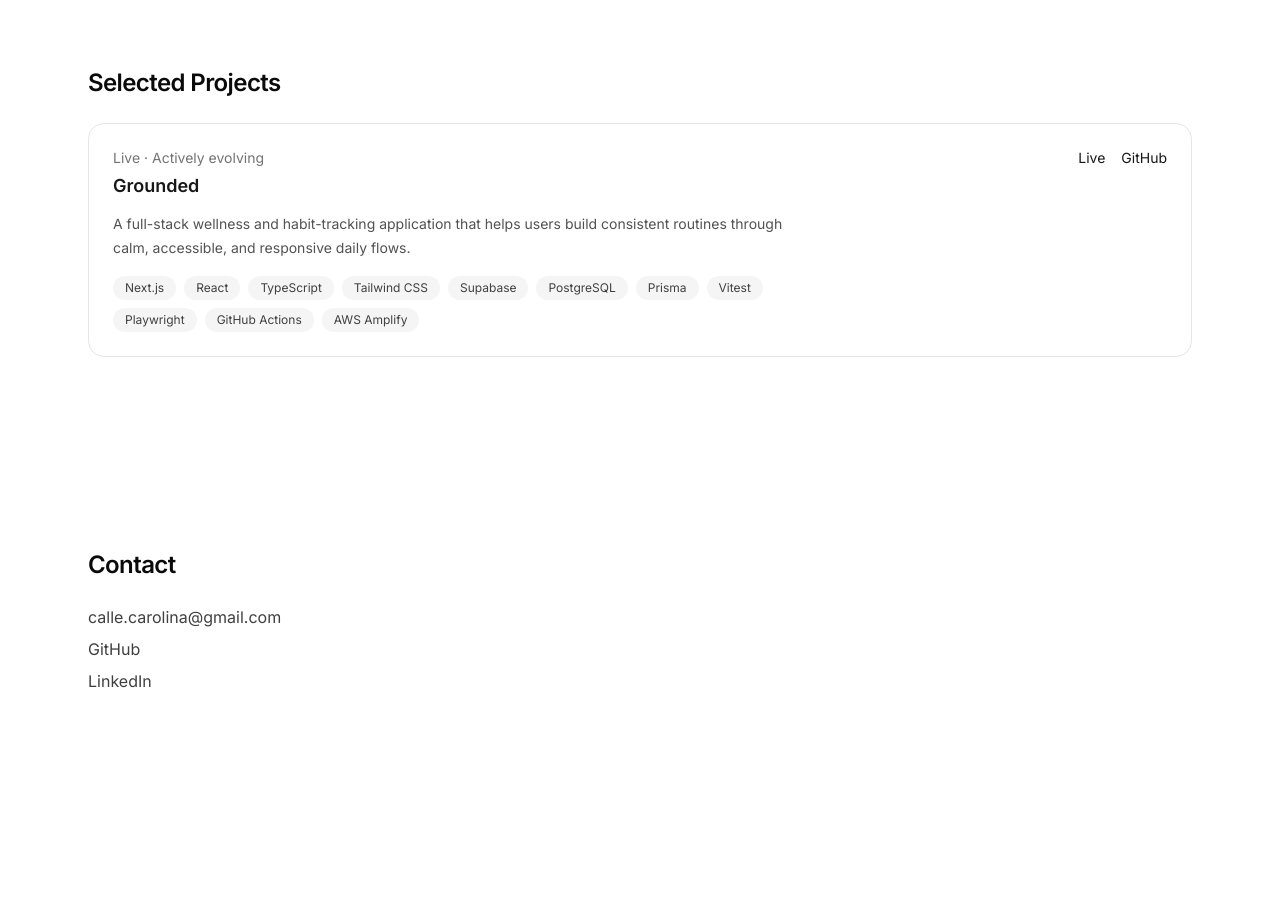
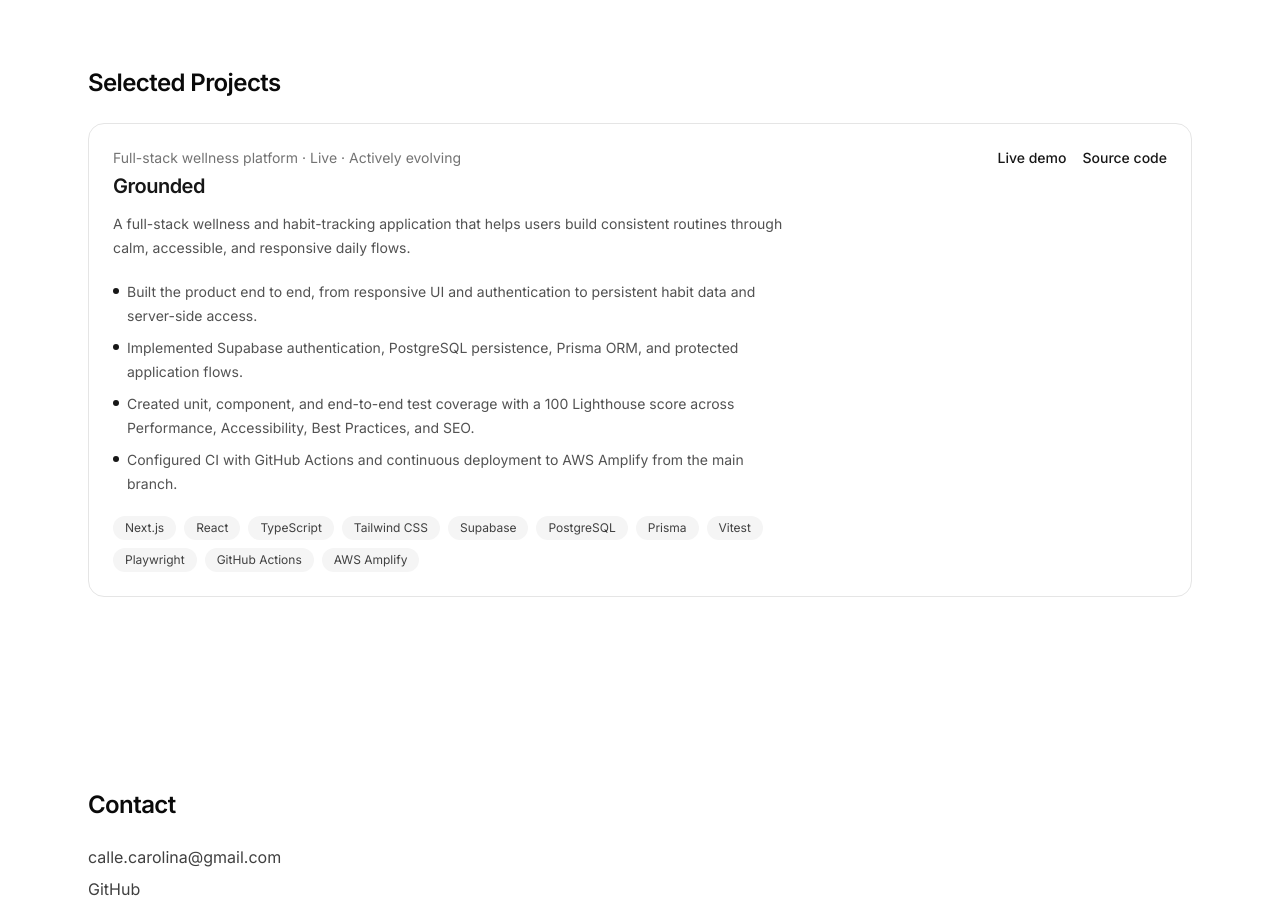
Before and after one commit to Lunarcito/lunarcitocode-portafolio, a Next.js app: page / in a window 1280 px wide. Shown: the part 1900-2813 px from the top of the page. Before the commit the page ends 2689 px from the top, so only its background shows below. Built offline with nearby package versions, Linux system fonts and the light colour scheme.

Commit message:
feat: showcase grounded project details

```diff
--- a/src/components/sections/Projects.tsx
+++ b/src/components/sections/Projects.tsx
@@ -4,17 +4,19 @@
 export function Projects() {
   return (
     <Section id="projects" title="Selected Projects">
-      <div className="space-y-6">
+      <div className="space-y-8">
         {projects.map((project) => (
           <article
-            key={project.title}
-            className="rounded-2xl border border-neutral-200 p-6"
+            key={project.id}
+            className="rounded-2xl border border-neutral-200 bg-white p-6"
           >
-            <div className="flex flex-col gap-4 md:flex-row md:items-start md:justify-between">
+            <div className="flex flex-col gap-6 md:flex-row md:items-start md:justify-between">
               <div className="max-w-2xl">
-                <p className="text-sm text-neutral-500">{project.status}</p>
+                <p className="text-sm text-neutral-500">
+                  {project.category} · {project.status}
+                </p>
 
-                <h3 className="mt-1 text-lg font-semibold text-neutral-900">
+                <h3 className="mt-1 text-xl font-semibold tracking-tight text-neutral-900">
                   {project.title}
                 </h3>
 
@@ -22,7 +24,19 @@
                   {project.description}
                 </p>
 
-                <div className="mt-4 flex flex-wrap gap-2">
+                <ul className="mt-5 space-y-2 text-sm leading-6 text-neutral-600">
+                  {project.highlights.map((highlight) => (
+                    <li key={highlight} className="flex gap-2">
+                      <span
+                        aria-hidden="true"
+                        className="mt-2 size-1.5 shrink-0 rounded-full bg-neutral-900"
+                      />
+                      <span>{highlight}</span>
+                    </li>
+                  ))}
+                </ul>
+
+                <div className="mt-5 flex flex-wrap gap-2">
                   {project.stack.map((item) => (
                     <span
                       key={item}
@@ -34,15 +48,16 @@
                 </div>
               </div>
 
-              <div className="flex gap-4 text-sm">
+              <div className="flex shrink-0 gap-4 text-sm">
                 {project.live ? (
                   <a
                     href={project.live}
                     target="_blank"
-                    rel="noreferrer"
-                    className="text-neutral-900 underline underline-offset-4"
+                    rel="noopener noreferrer"
+                    aria-label={`Open ${project.title} live demo in a new tab`}
+                    className="font-medium text-neutral-900 underline underline-offset-4 transition-colors hover:text-neutral-600 focus:outline-none focus:ring-2 focus:ring-neutral-900 focus:ring-offset-4"
                   >
-                    Live
+                    Live demo
                   </a>
                 ) : null}
 
@@ -50,10 +65,11 @@
                   <a
                     href={project.github}
                     target="_blank"
-                    rel="noreferrer"
-                    className="text-neutral-900 underline underline-offset-4"
+                    rel="noopener noreferrer"
+                    aria-label={`Open ${project.title} source code on GitHub in a new tab`}
+                    className="font-medium text-neutral-900 underline underline-offset-4 transition-colors hover:text-neutral-600 focus:outline-none focus:ring-2 focus:ring-neutral-900 focus:ring-offset-4"
                   >
-                    GitHub
+                    Source code
                   </a>
                 ) : null}
               </div>
```
